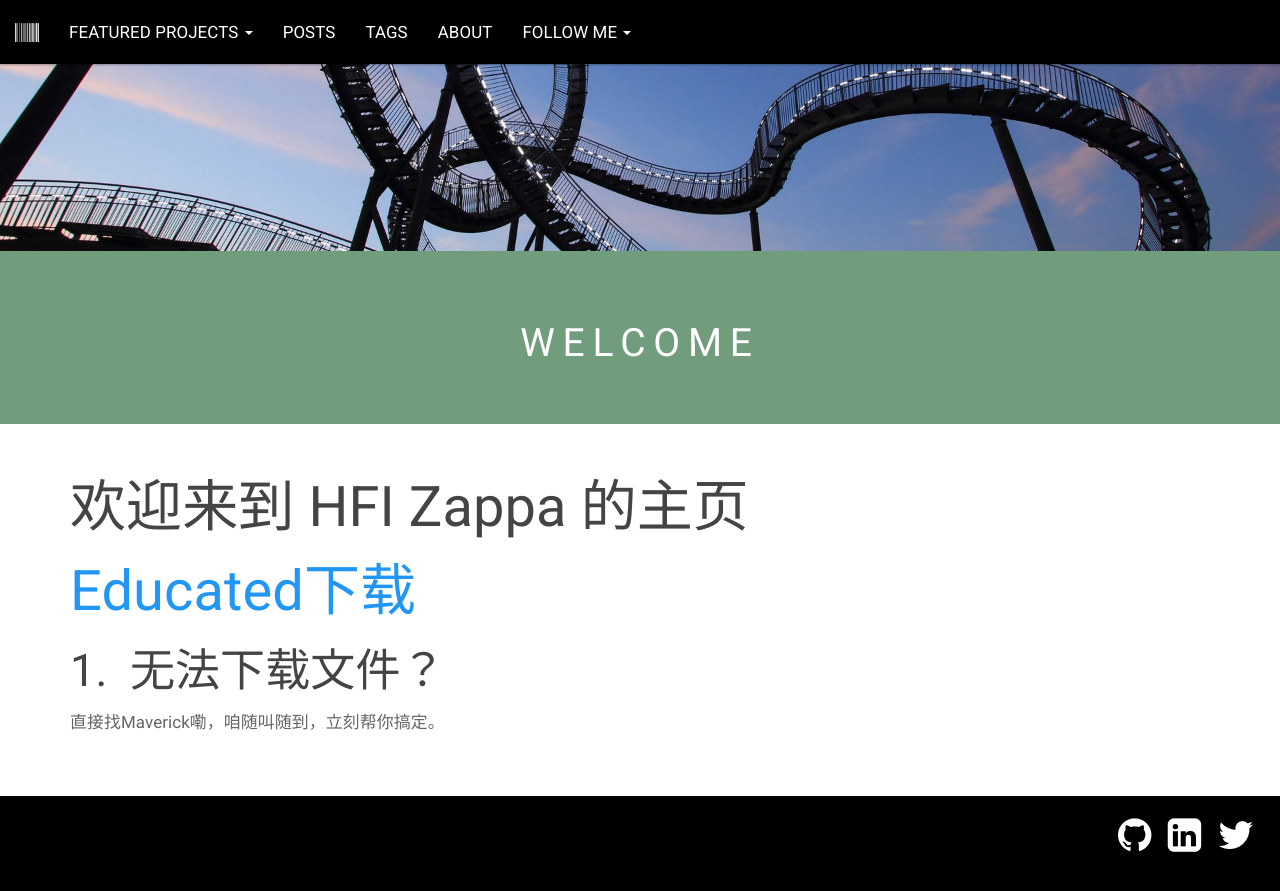
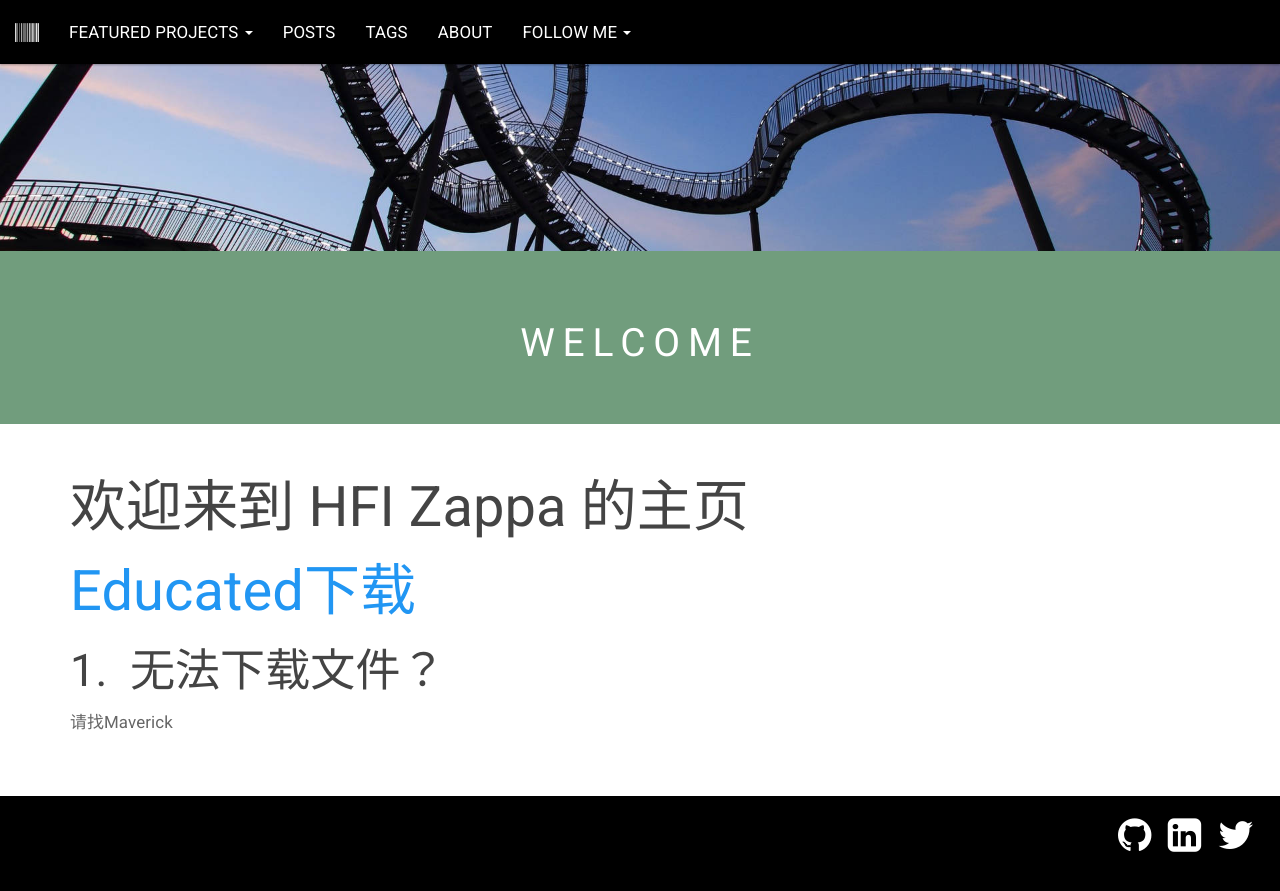
Before and after one commit to zappahfi/zappahfi.github.io, a Jekyll site: the page built from index.md, in a window 1280 px wide. Shown: the top 891 px of the page. Built offline with Jekyll 4.4.1, drawn with Linux system fonts in a browser that asks for light colours; comment, search, counter and statistics services are not loaded.

Commit message:
Update index.md

```diff
--- a/index.md
+++ b/index.md
@@ -10,4 +10,4 @@ comments: true
 
 ## 无法下载文件？
 
-直接找Maverick嘞，咱随叫随到，立刻帮你搞定。
+请找Maverick
```
